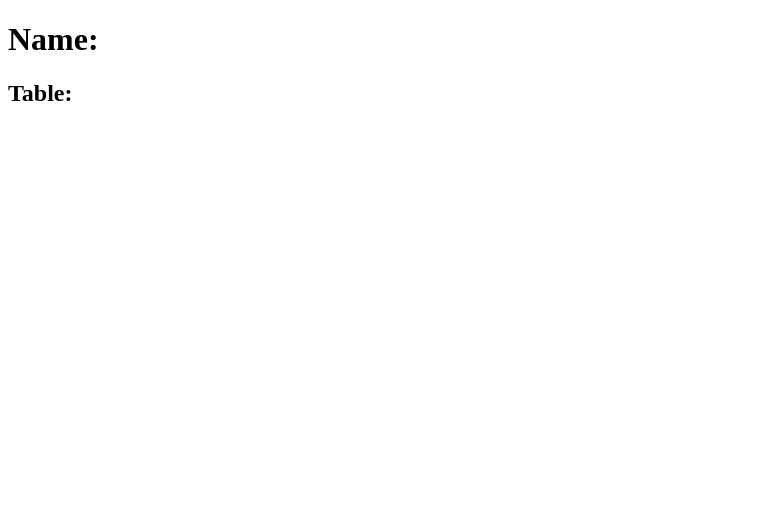
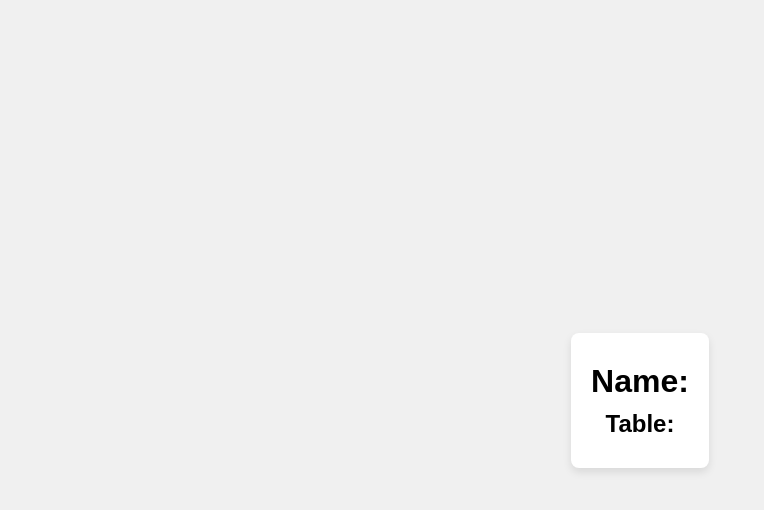
Before and after one commit to danidiprana/danidiprana.github.io, a plain HTML site: page index.html in a window 1280 px wide. Shown: the whole page, without its empty margins (0-764 px from the left). Drawn offline with Linux system fonts and the light colour scheme.

Commit message:
Update index.html

```diff
--- a/index.html
+++ b/index.html
@@ -4,6 +4,27 @@
     <meta charset="UTF-8">
     <meta name="viewport" content="width=device-width, initial-scale=1.0">
     <title>Simple Web Page</title>
+    <style>
+        body {
+            display: flex;
+            justify-content: center;
+            align-items: center;
+            height: 100vh;
+            margin: 0;
+            font-family: Arial, sans-serif;
+            background-color: #f0f0f0;
+        }
+        .container {
+            text-align: center;
+            padding: 20px;
+            background: white;
+            box-shadow: 0 4px 8px rgba(0, 0, 0, 0.1);
+            border-radius: 8px;
+        }
+        h1, h2 {
+            margin: 10px 0;
+        }
+    </style>
     <script>
         // Function to get query parameters
         function getQueryParams() {
@@ -26,7 +47,9 @@
     </script>
 </head>
 <body>
-    <h1 id="nameHeading">Name:</h1>
-    <h2 id="tableHeading">Table:</h2>
+    <div class="container">
+        <h1 id="nameHeading">Name:</h1>
+        <h2 id="tableHeading">Table:</h2>
+    </div>
 </body>
 </html>
```
